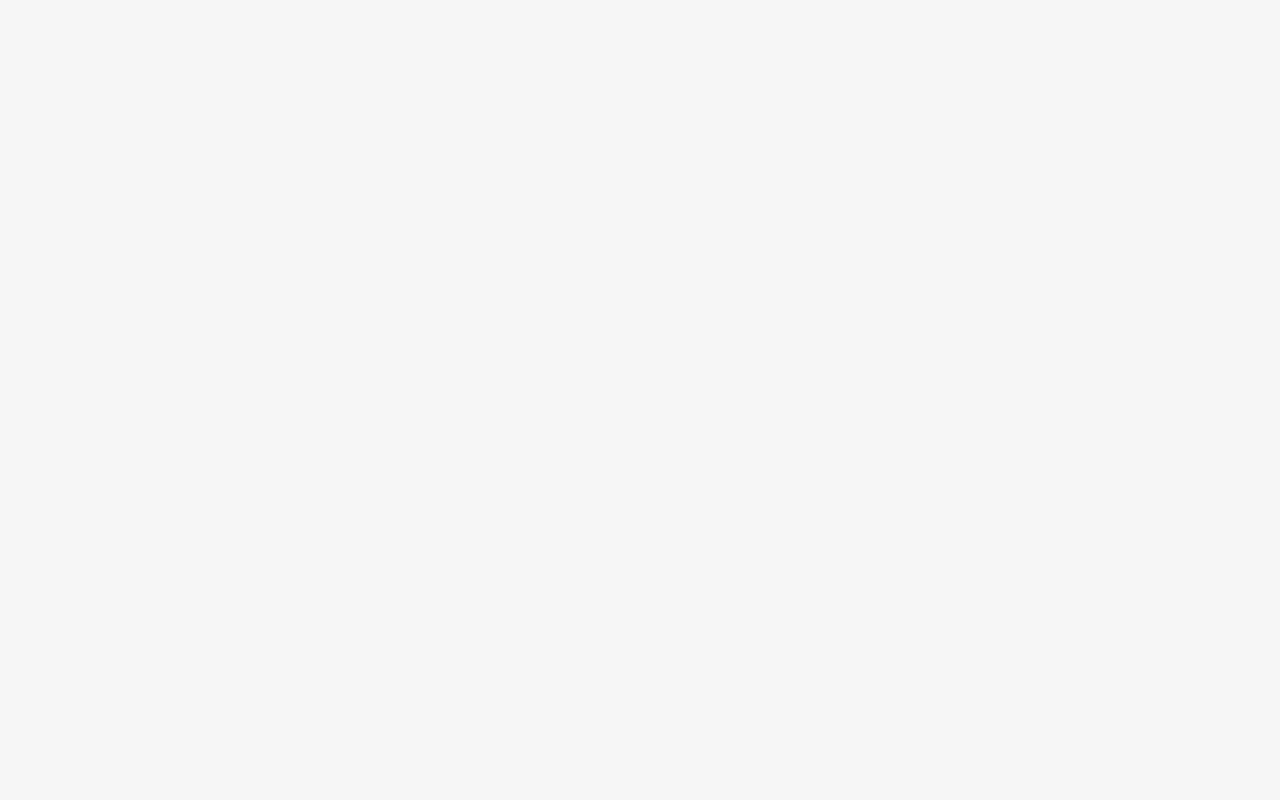
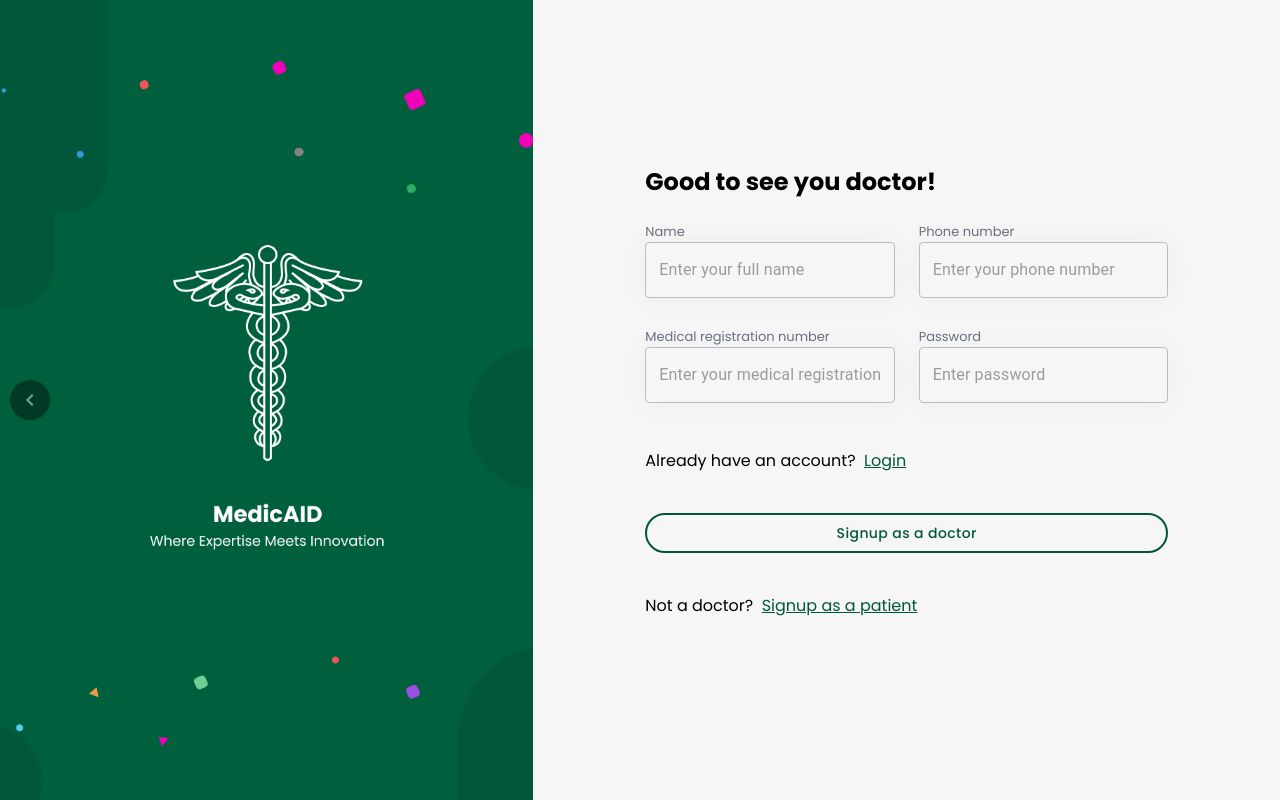
Before and after one commit to lokita282/MedicAID-EY-Techathon-4.0, a React (Create React App) app: page /signup/doctor in a window 1280 px wide. Before the commit this address had no page. Built offline with nearby package versions, Linux system fonts and the light colour scheme.

Commit message:
ui changes

```diff
--- a/src/components/auth/Login.js
+++ b/src/components/auth/Login.js
@@ -98,7 +98,7 @@ export default function Login() {
             </Grid>
             <Grid md={12} item sx={df_jfs_ac}>
               Don't have an account? &nbsp;{' '}
-              <p style={link} onClick={() => navigate('/signup/beneficiary')}>
+              <p style={link} onClick={() => navigate('/signup/doctor')}>
                 {' '}
                 Signup{' '}
               </p>
--- a/src/components/auth/SignupBank.js
+++ /dev/null
@@ -1,7 +0,0 @@
-import React from 'react'
-
-export default function SignupBank() {
-    return (
-        <div>SignupBank</div>
-    )
-}
--- a/src/components/auth/SignupBene.js
+++ b/src/components/auth/SignupDoc.js
@@ -78,7 +78,7 @@ export default function SignupBene() {
         <Grid container spacing={3}>
           <Grid item md={12}>
             <Typography variant="h5" sx={{ ...bold_name }}>
-              Good to see you!
+              Good to see you doctor!
             </Typography>
           </Grid>
           <Grid item md={6}>
@@ -88,10 +88,10 @@ export default function SignupBene() {
               name="name"
               onChange={handleChange}
               sx={textField}
-              placeholder="Enter your name"
+              placeholder="Enter your full name"
             />
           </Grid>
-          <Grid item md={6}>
+          {/* <Grid item md={6}>
             <p style={ptag}>Aadhar number</p>
             <TextField
               value={json.aadhar}
@@ -100,8 +100,8 @@ export default function SignupBene() {
               sx={textField}
               placeholder="Enter your aadhar number"
             />
-          </Grid>
-          <Grid item md={6}>
+          </Grid> */}
+          {/* <Grid item md={6}>
             <p style={ptag}>PAN number</p>
             <TextField
               sx={textField}
@@ -110,7 +110,7 @@ export default function SignupBene() {
               onChange={handleChange}
               placeholder="Enter your PAN number"
             />
-          </Grid>
+          </Grid> */}
           <Grid item md={6}>
             <p style={ptag}>Phone number</p>
             <TextField
@@ -119,6 +119,16 @@ export default function SignupBene() {
               onChange={handleChange}
               sx={textField}
               placeholder="Enter your phone number"
+            />
+          </Grid>
+          <Grid item md={6}>
+            <p style={ptag}>Medical registration number</p>
+            <TextField
+              sx={textField}
+              value={json.pan}
+              name="pan"
+              onChange={handleChange}
+              placeholder="Enter your medical registration number"
             />
           </Grid>
           <Grid item md={6}>
@@ -132,19 +142,18 @@ export default function SignupBene() {
               placeholder="Enter password"
             />
           </Grid>
-          <Grid item md={6}>
+          {/* <Grid item md={6}>
             <p style={ptag}>Confirm password</p>
             <TextField
               type="password"
               sx={textField}
               placeholder="Enter confirm password"
             />
-          </Grid>
+          </Grid> */}
           <Grid md={12} item sx={df_jfs_ac}>
             Already have an account? &nbsp;{' '}
             <p style={link} onClick={() => navigate('/login')}>
-              {' '}
-              Login{' '}
+              Login
             </p>
           </Grid>
           <Grid item md={12}>
@@ -154,9 +163,15 @@ export default function SignupBene() {
               </Box>
             ) : (
               <Button sx={btn_connect} onClick={clickSubmit}>
-                Signup as beneficiary
+                Signup as a doctor
               </Button>
             )}
+          </Grid>
+          <Grid md={12} item sx={df_jfs_ac}>
+            Not a doctor? &nbsp;{' '}
+            <p style={link} onClick={() => navigate('/signup/patient')}>
+              Signup as a patient
+            </p>
           </Grid>
         </Grid>
       </Box>
--- a/src/components/auth/SignupMerchant.js
+++ /dev/null
@@ -1,7 +0,0 @@
-import React from 'react'
-
-export default function SignupMerchant() {
-    return (
-        <div>SignupMerchant</div>
-    )
-}
--- a/src/components/auth/SignupOrg.js
+++ /dev/null
@@ -1,7 +0,0 @@
-import React from 'react'
-
-export default function SignupOrg() {
-    return (
-        <div>SignupOrg</div>
-    )
-}
--- /dev/null
+++ b/src/components/auth/SignupPatient.js
@@ -0,0 +1,9 @@
+import React from 'react'
+
+const SignupPatient = () => {
+  return (
+    <div>SignupPatient</div>
+  )
+}
+
+export default SignupPatient
--- a/src/components/loader/Loading.js
+++ b/src/components/loader/Loading.js
@@ -1,8 +1,8 @@
 import React from 'react'
-import giphy from '../../images/loading.gif'
+import loader from '../../images/loading.gif'
 
 export default function Loading() {
   return (
-    <img src={giphy} />
+    <img src={loader} />
   )
 }
--- a/src/pages/Doctor/AllPatientsPage.js
+++ b/src/pages/Doctor/AllPatientsPage.js
@@ -1,6 +1,8 @@
 import React from 'react'
 import { useState, useEffect } from 'react';
 import SideDrawer from '../../components/sidebar/Sidebar'
+import Loading from '../../components/loader/Loading'
+import { df_jc_ac } from '../../theme/CssMy'
 import { Link } from 'react-router-dom'
 
 // MUI imports
@@ -88,7 +90,12 @@ export default function AllPatients() {
               <Grid item xs={10}>
                 <Paper sx={{ px: 3, py: 2, borderRadius: 3 }}>
                   <Grid container direction="column">
-                    {patients?.map((patient) => (
+                    {loading ? (
+                      <Box sx={{ ...df_jc_ac }}>
+                        <Loading />
+                      </Box>
+                    ) : (
+                      patients.map((patient) => (
                         <Grid item key={patient?._id} sx={{ mt: 2 }}>
                           <Box
                             sx={{
@@ -147,7 +154,8 @@ export default function AllPatients() {
                           </Box>
                           <Divider sx={{ mt: 1 }} />
                         </Grid>
-                    ))}
+                      ))
+                    )}
                   </Grid>
                 </Paper>
               </Grid>
@@ -169,7 +177,12 @@ export default function AllPatients() {
               <Divider sx={{ mt: 3 }} />
 
               <Grid container spacing={3} direction={'column'}>
-                {appointments.map((patient) => (
+                {loading ? (
+                  <Box sx={{ ...df_jc_ac, height: '80vh' }}>
+                    <Loading />
+                  </Box>
+                ) : (
+                  appointments.map((patient) => (
                     <Grid item key={patient?._id}>
                       <Box sx={{ mt: 1 }}>
                         <Grid container spacing={2}>
@@ -200,7 +213,10 @@ export default function AllPatients() {
                               </Typography>
                               <Typography>{patient?.start}</Typography>
                             </Box>
-                          <Typography>Sex, Age</Typography>
+                            <Typography>
+                              {patient.patientId.patientDemographics?.gender},{' '}
+                              {patient.patientId.patientDemographics?.age}
+                            </Typography>
                             <Typography> {patient?.status} </Typography>
                             <Box
                               sx={{
@@ -225,7 +241,8 @@ export default function AllPatients() {
                         </Grid>
                       </Box>
                     </Grid>
-                ))}
+                  ))
+                )}
               </Grid>
             </Paper>
           </Grid>
--- a/src/pages/SignupPages.js
+++ b/src/pages/SignupPages.js
@@ -7,10 +7,8 @@ import img1 from '../images/img2.png'
 import img2 from '../images/img3.png'
 import img3 from '../images/img4.png'
 import { createMuiTheme } from "@material-ui/core"
-import SignupBene from '../components/auth/SignupBene'
-import SignupMerchant from '../components/auth/SignupMerchant'
-import SignupBank from '../components/auth/SignupBank'
-import SignupOrg from '../components/auth/SignupOrg'
+import SignupDoc from '../components/auth/SignupDoc'
+import SignupPatient from '../components/auth/SignupPatient'
 
 const defaultTheme = createMuiTheme()
 const { breakpoints, typography: { pxToRem } } = defaultTheme
@@ -65,7 +63,7 @@ function SignupPage() {
             </Grid>
             <Grid item md={7} sm={6} xs={12}>
                 {
-                    url === 'merchant' ? <SignupMerchant /> : url === 'bank' ? <SignupBank /> : url === 'organisation' ? <SignupOrg /> : <SignupBene />
+                    url === 'doctor' ?<SignupDoc /> : <SignupPatient />
                 }
 
             </Grid>
--- a/src/router/MainRouter.js
+++ b/src/router/MainRouter.js
@@ -42,7 +42,8 @@ export default function MainRouter() {
   return (
     <>
       <Routes>
-        <Route exact path="/signup/beneficiary" element={<SignupPage />} />
+        <Route exact path="/signup/doctor" element={<SignupPage />} />
+        <Route exact path="/signup/patient" element={<SignupPage />} />
         <Route exact path="/login" element={<LoginPage />} />
 
         <Route path="/" element={<PrivateRouter />}>
@@ -112,12 +113,6 @@ export default function MainRouter() {
         <Route path="/transactions" element={<PrivateRouter />}>
           <Route exact path="/transactions" element={<TransactionPage />} />
         </Route>
-
-        {/* not needed for now */}
-        <Route exact path="/signup/merchant" element={<SignupPage />} />
-        <Route exact path="/signup/bank" element={<SignupPage />} />
-        <Route exact path="/signup/organisation" element={<SignupPage />} />
-        {/* not needed for now */}
       </Routes>
     </>
   )
```
Also changed, not shown: src/pages/Doctor/AppointmentDetailsPage.js (+32 -15 lines), src/images/loading.gif. Lines whose indentation alone changed are shown as unchanged.
